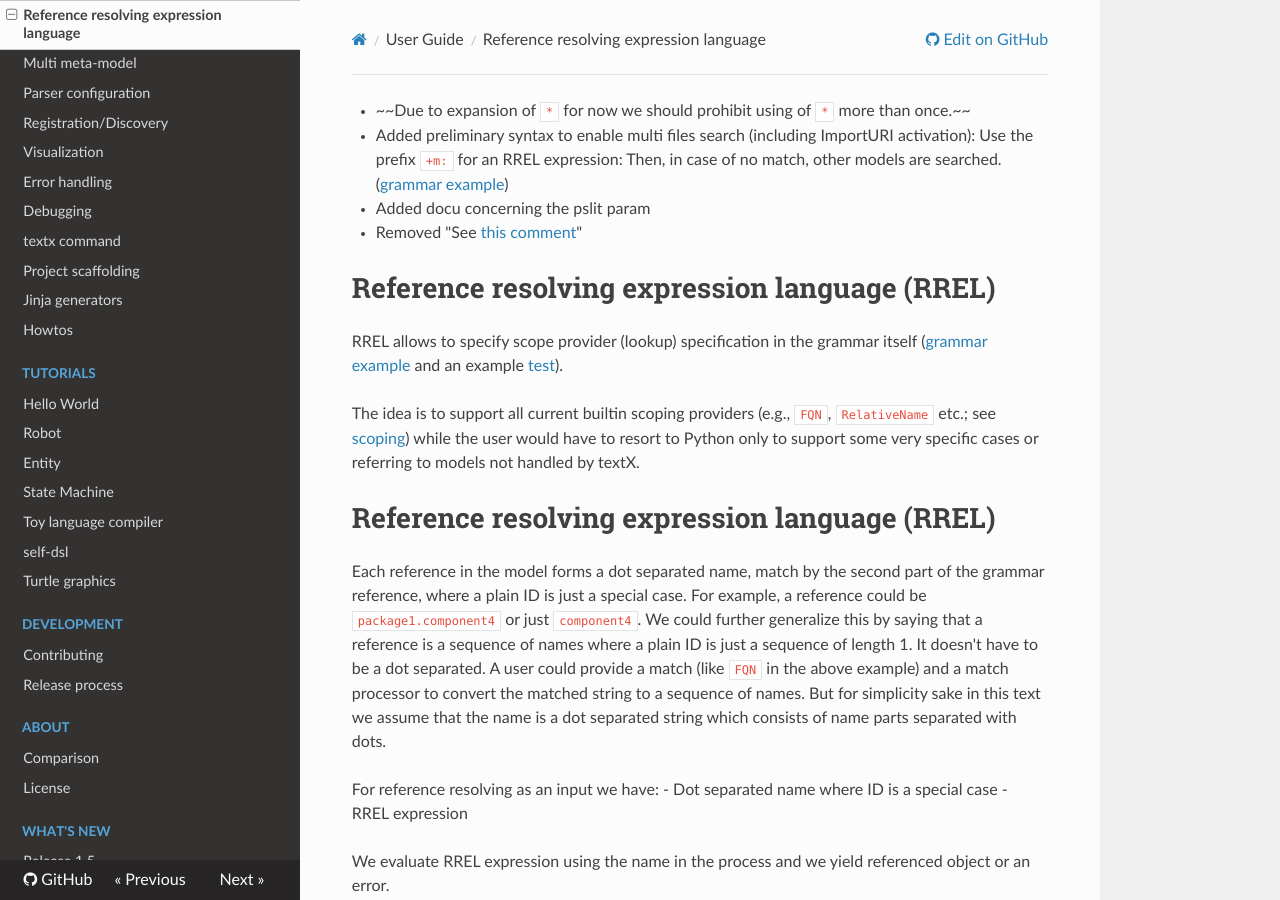
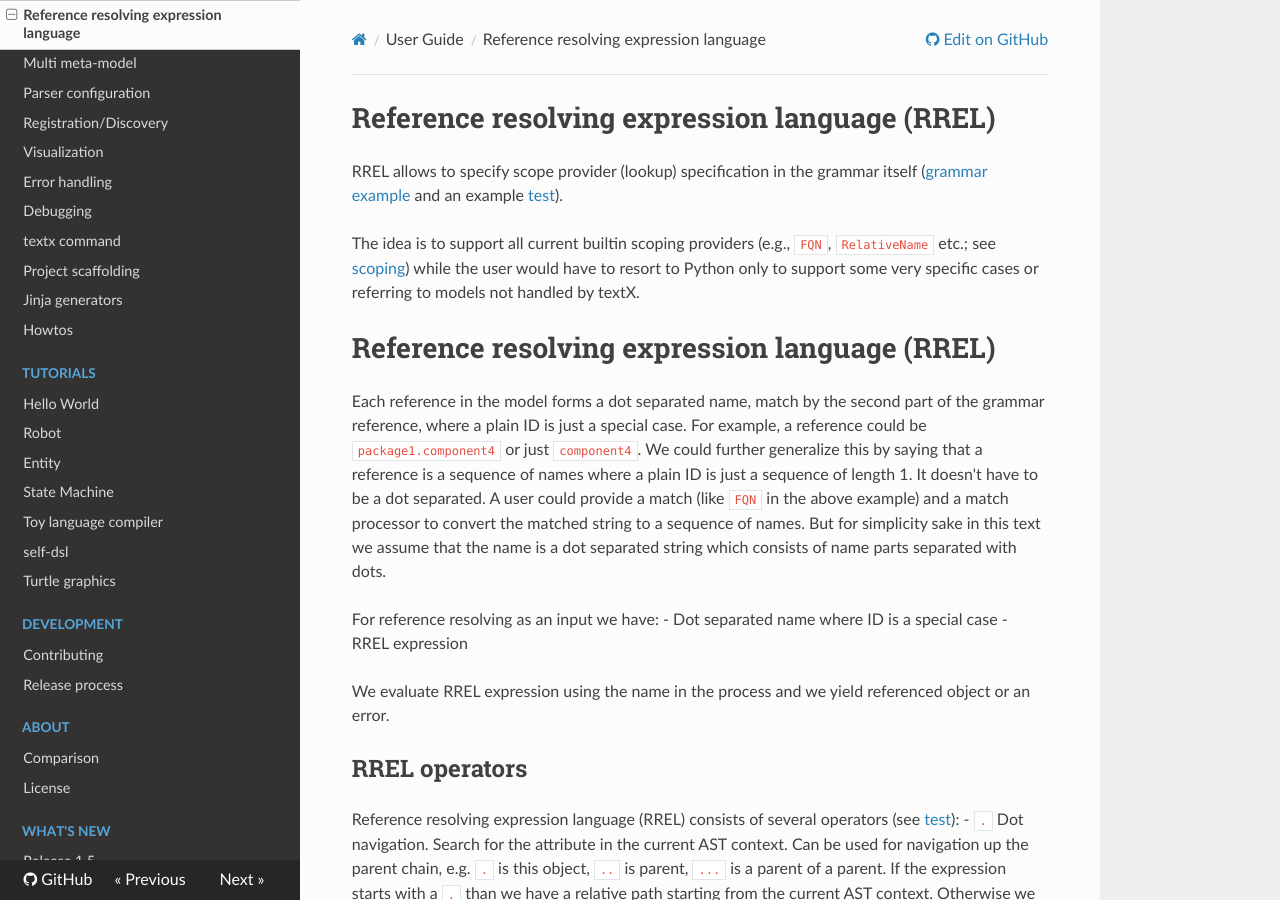
Before and after one commit to textX/textX, an MkDocs documentation site: the page built from docs/rrel.md, in a window 1280 px wide and 900 px high. Built offline with MkDocs 1.6.1, drawn with Linux system fonts in a browser that asks for light colours; nearby versions of some CDN libraries; comment, search, counter and statistics services are not loaded.

Commit message:
removed "changes" section. Add the removed text in the PR.

```diff
--- a/docs/rrel.md
+++ b/docs/rrel.md
@@ -1,11 +1,3 @@
-Changes:
- * ~~Due to expansion of `*` for now we should prohibit using of `*` more than once.~~
- * Added preliminary syntax to enable multi files search  (including ImportURI activation): Use
-   the prefix `+m:` for an RREL expression: Then, in case of no match, other models are searched.
-   ([grammar example](https://github.com/textX/textX/blob/master/tests/functional/registration/projects/data_dsl/data_dsl/Data.tx))
- * Added docu concerning the pslit param
- * Removed "See [this comment](https://github.com/igordejanovic/textX/issues/111#issuecomment-441308211)"
-
 # Reference resolving expression language (RREL)
 RREL allows to specify scope provider (lookup) specification in the
 grammar itself ([grammar example](tests/functional/test_scoping/components_model1/ComponentsRrel.tx) and
```
